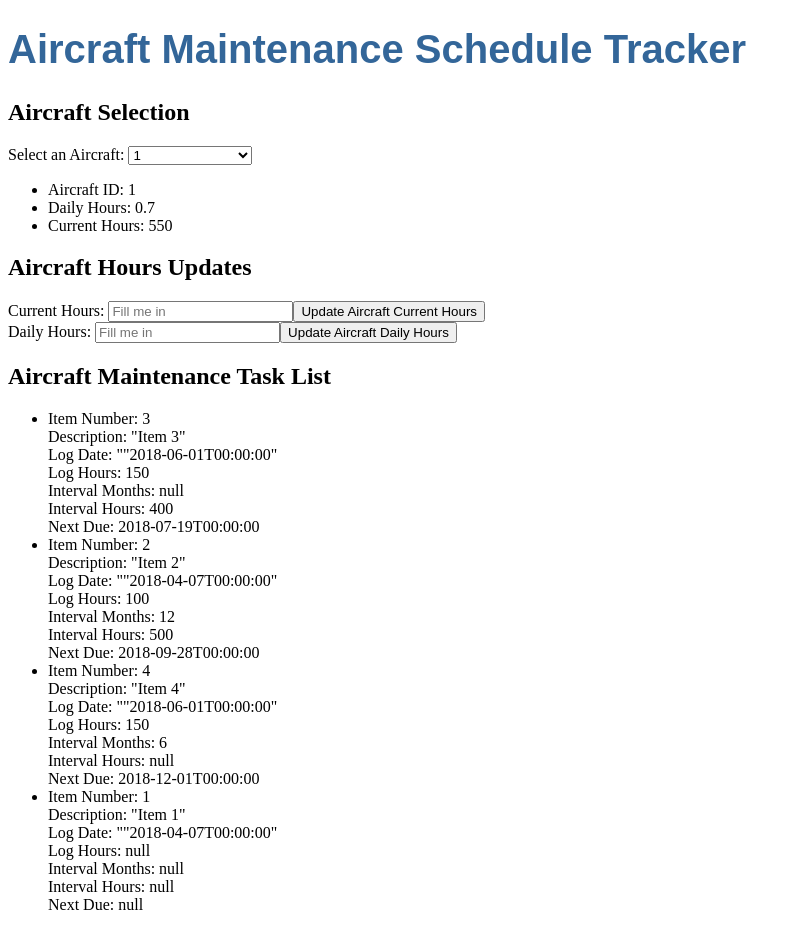
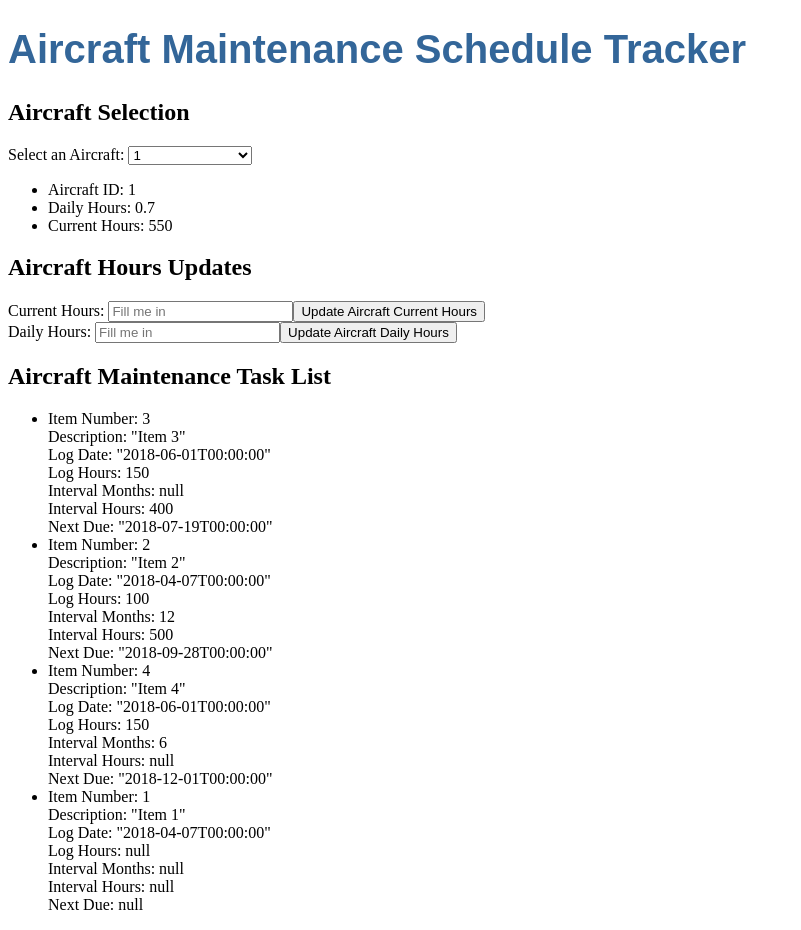
Before and after one commit to Robchike9290/MadeLabs-Coding-Challenge, an Angular app: page / in a window 1280 px wide. Shown: the whole page, without its empty margins (0-801 px from the left). Built offline with nearby package versions, Linux system fonts and the light colour scheme.

Commit message:
Fix conditional rendering of dates to properly dislay quotation marks and null values.

```diff
--- a/src/app/app.component.html
+++ b/src/app/app.component.html
@@ -32,7 +32,10 @@
       <li>Log Hours: {{task.logHours ? task.logHours : 'null'}}</li>
       <li>Interval Months: {{task.intervalMonths ? task.intervalMonths : 'null'}}</li>
       <li>Interval Hours: {{task.intervalHours ? task.intervalHours : 'null'}}</li>
-      <li>Next Due: {{task.nextDue ? task.nextDue : 'null'}}</li>
+      <li *ngIf="task.nextDue; else nullDueDate">Next Due: "{{task.nextDue}}"</li>
+      <ng-template #nullDueDate>
+        <li>Next Due: null</li>
+      </ng-template>
     </ul>
   </li>
 </ul>
--- a/src/app/app.component.ts
+++ b/src/app/app.component.ts
@@ -83,7 +83,7 @@ export class AppComponent implements OnInit {
       }
 
       this.sortedTasks[i].nextDue = nextDue;
-      this.sortedTasks[i].logDate = JSON.stringify(this.sortedTasks[i].logDate).slice(0, -6);
+      this.sortedTasks[i].logDate = JSON.stringify(this.sortedTasks[i].logDate).slice(1, -6);
     }
   }
 
```
